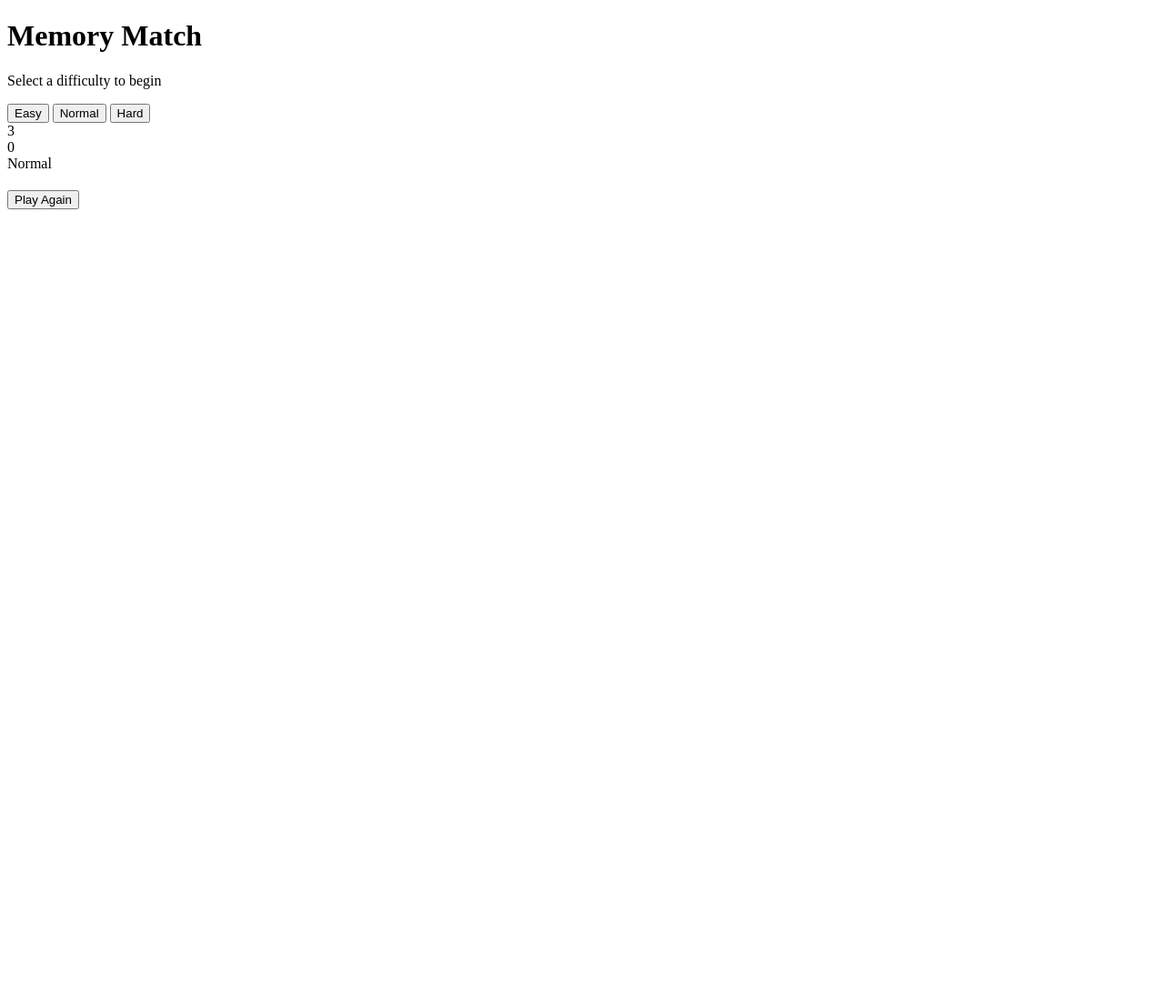
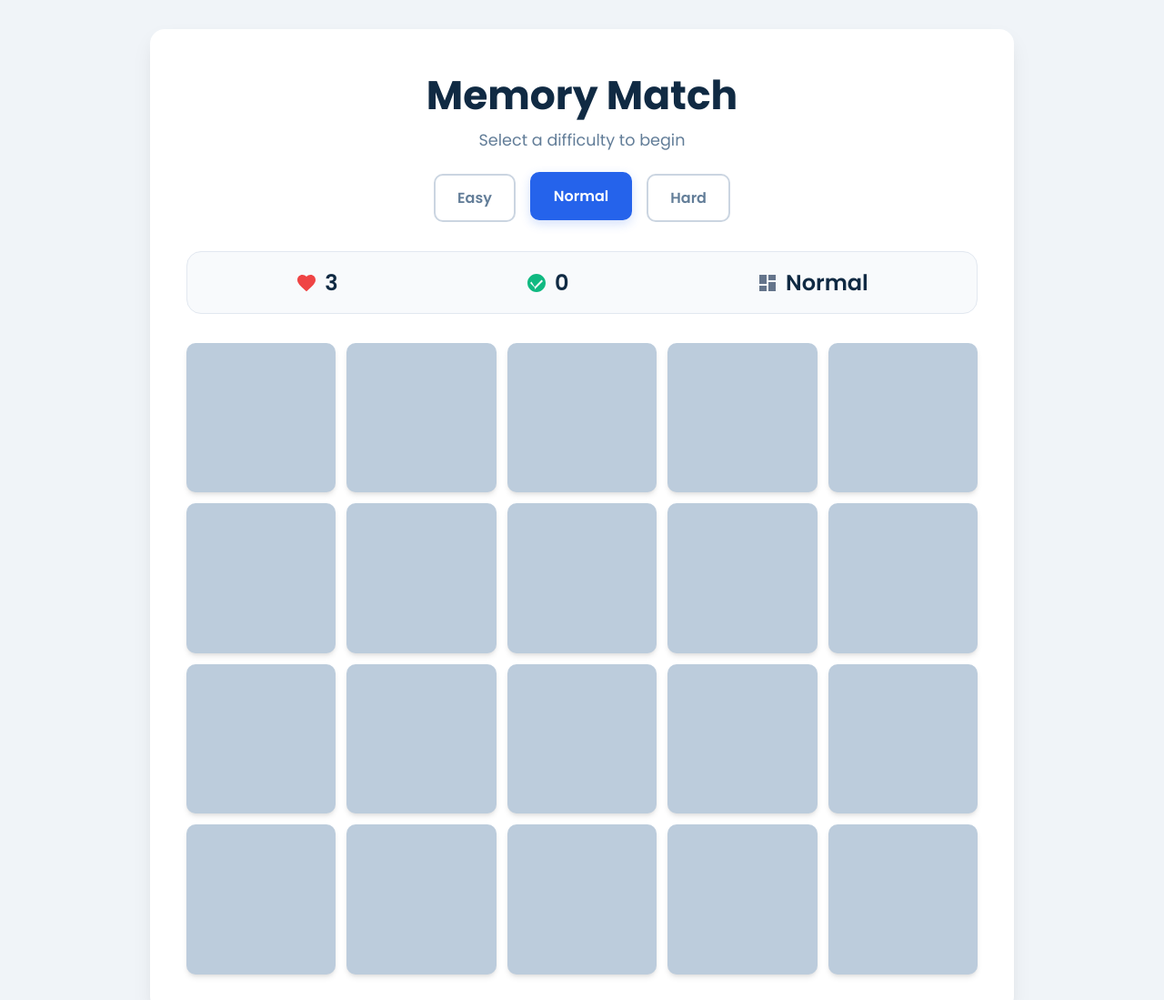
Before and after one commit to blei920/Memory-card, a plain HTML site: page index.html in a window 1280 px wide. Shown: the top 1099 px of the page at 91% size. Before the commit the page ends 800 px from the top, so only its background shows below. Drawn offline with Linux system fonts and the light colour scheme; the site is published under a folder, as on GitHub Pages, so addresses that start at the root find nothing.

Commit message:
index.html

```diff
--- a/index.html
+++ b/index.html
@@ -7,7 +7,7 @@
     <link rel="preconnect" href="https://fonts.googleapis.com">
     <link rel="preconnect" href="https://fonts.gstatic.com" crossorigin>
     <link href="https://fonts.googleapis.com/css2?family=Poppins:wght@400;600;700&display=swap" rel="stylesheet">
-    <link rel="stylesheet" href="/styles.css">
+    <link rel="stylesheet" href="styles.css">
 </head>
 <body>
     <div class="container">
@@ -46,6 +46,6 @@
             </div>
         </div>
     </div>
-    <script src="/script.js"></script>
+    <script src="script.js"></script>
 </body>
 </html>
```
